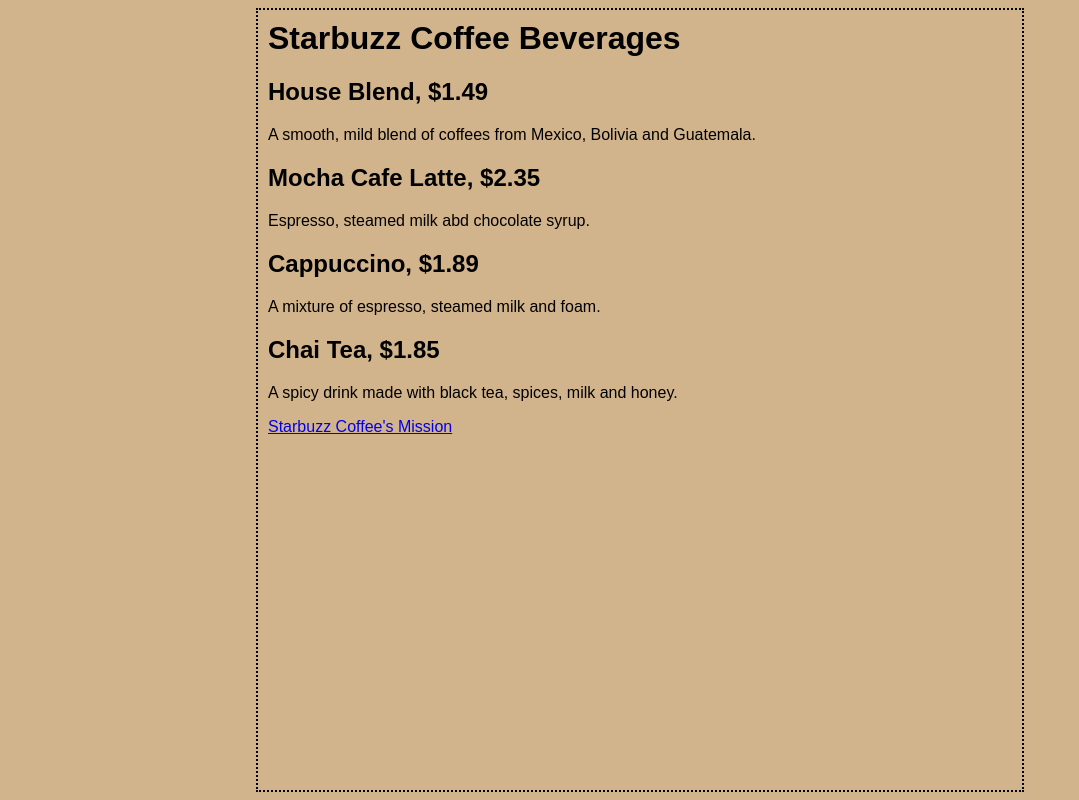
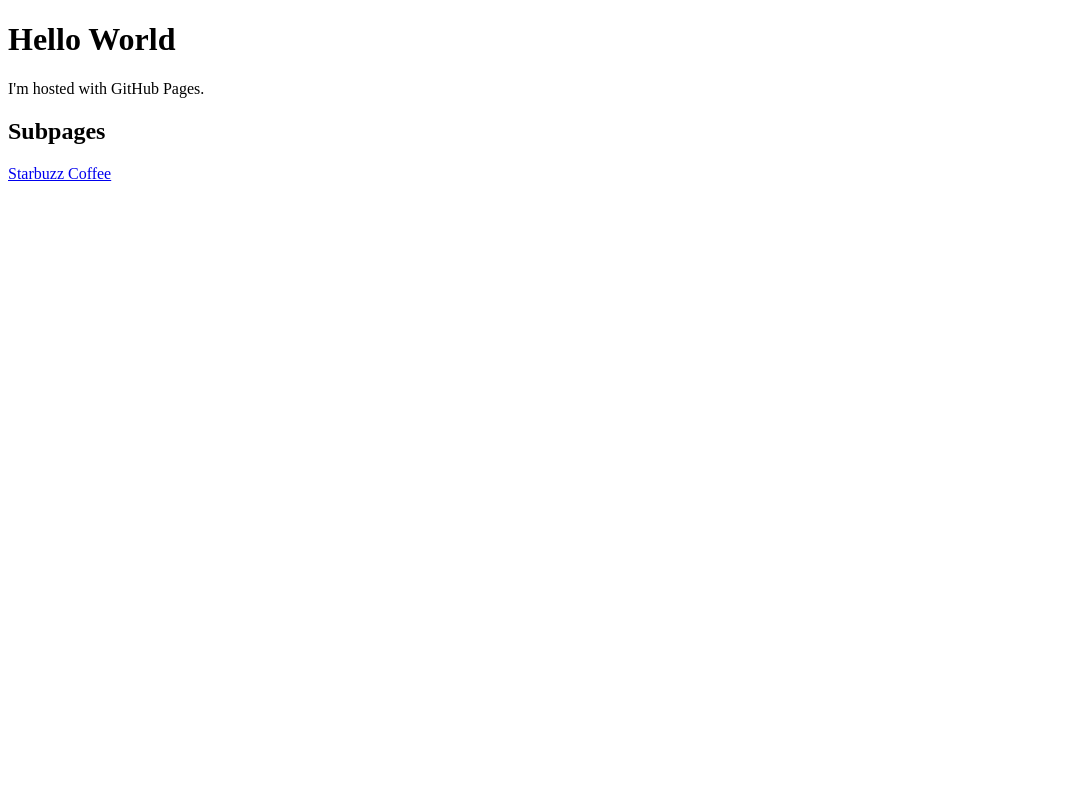
Before and after one commit to chguw/chguw.github.io, a plain HTML site: page index.html in a window 1280 px wide. Shown: the whole page, without its empty margins (0-1079 px from the left). Drawn offline with Linux system fonts and the light colour scheme.

Commit message:
Update index.html

```diff
--- a/index.html
+++ b/index.html
@@ -1,37 +1,19 @@
+<!DOCTYPE html>
 <html>
 
 <head>
-    <title>Starbuzz Coffee</title>
-    <style type="text/css">
-        body {
-            background-color: #d2b48c;
-            margin-left: 20%;
-            margin-right: 20%;
-            border: 2px dotted black;
-            padding: 10px 10px 10px 10px;
-            font-family: sans-serif;
-        }
-    </style>
+    <title>An Unremarkable Blog</title>
 </head>
 
 <body>
-    <h1>Starbuzz Coffee Beverages</h1>
 
-    <h2>House Blend, $1.49</h2>
-    <p id = "houseblend">A smooth, mild blend of coffees from Mexico, Bolivia and Guatemala.</p>
+    <h1>Hello World</h1>
 
-    <h2>Mocha Cafe Latte, $2.35</h2>
-    <p>Espresso, steamed milk abd chocolate syrup.</p>
+    <p>I'm hosted with GitHub Pages.</p>
 
-    <h2>Cappuccino, $1.89</h2>
-    <p>A mixture of espresso, steamed milk and foam.</p>
-
-    <h2>Chai Tea, $1.85</h2>
-    <p>A spicy drink made with black tea, spices, milk and honey.</p>
-
-    <p><a href="/mission.html">Starbuzz Coffee's Mission</a></p>
+    <h2>Subpages</h2>
+    <p><a href="/starbuzz/index.html">Starbuzz Coffee</a></p>
 
 </body>
 
-
 </html>
```
